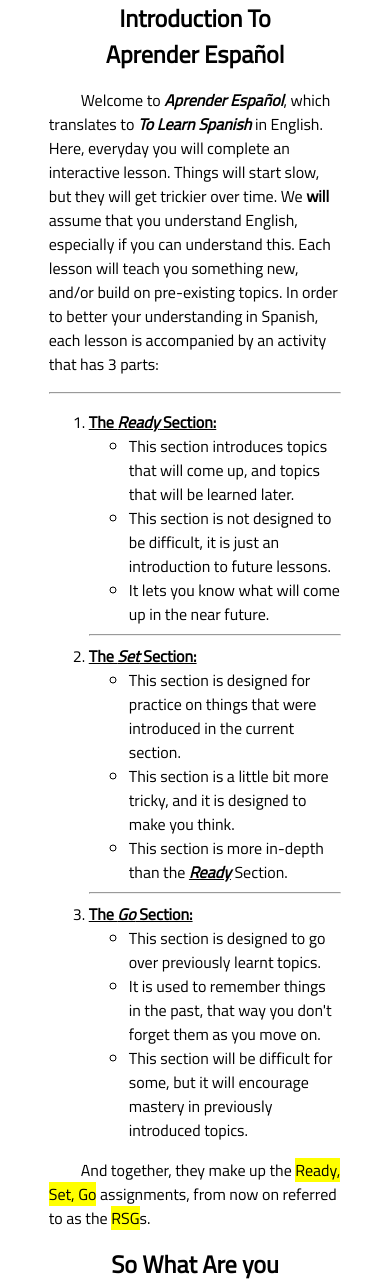
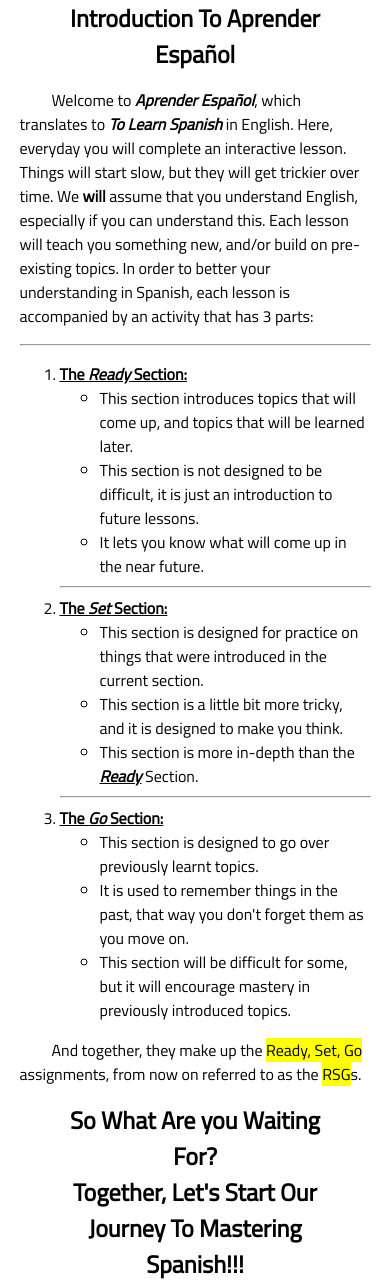
Before and after one commit to Mahdi03/mahdi.github.dev, a PHP site: the page made by DaMahdi03/Ayman_Studios/Aprender_Español/intro.html in a window 390 px wide. Shown: the top 1283 px of the page. Run offline with PHP 8.4, Linux system fonts and the light colour scheme.

Commit message:
Mobilizing The Static Websites

```diff
--- a/DaMahdi03/Ayman_Studios/Aprender_Español/theme.css
+++ b/DaMahdi03/Ayman_Studios/Aprender_Español/theme.css
@@ -1,3 +1,14 @@
+/*Tablets*/
+
+@media screen and (max-width:641px) {
+    /* portrait tablets, portrait iPad, landscape e-readers, landscape 800x480 or 854x480 phones */
+    body {
+        margin: 0 auto;
+        width: 75%;
+        font-size: 1em;
+    }
+}
+
 @media (max-width:961px) {
     /* tablet, landscape iPad, lo-res laptops ands desktops */
     body {
@@ -5,6 +16,9 @@
         width: 75%;
     }
 }
+
+
+/*Laptops and Desktops*/
 
 @media (min-width:1025px) {
     /* big landscape tablets, laptops, and desktops */
@@ -24,6 +38,9 @@
     }
 }
 
+
+/*Phones*/
+
 @media screen and (max-width:320px) {
     /* smartphones, iPhone, portrait 480x320 phones */
     body {
@@ -38,15 +55,6 @@
     body {
         margin: 0 auto;
         width: 90%;
-        font-size: 1em;
-    }
-}
-
-@media screen and (max-width:641px) {
-    /* portrait tablets, portrait iPad, landscape e-readers, landscape 800x480 or 854x480 phones */
-    body {
-        margin: 0 auto;
-        width: 75%;
         font-size: 1em;
     }
 }
```
